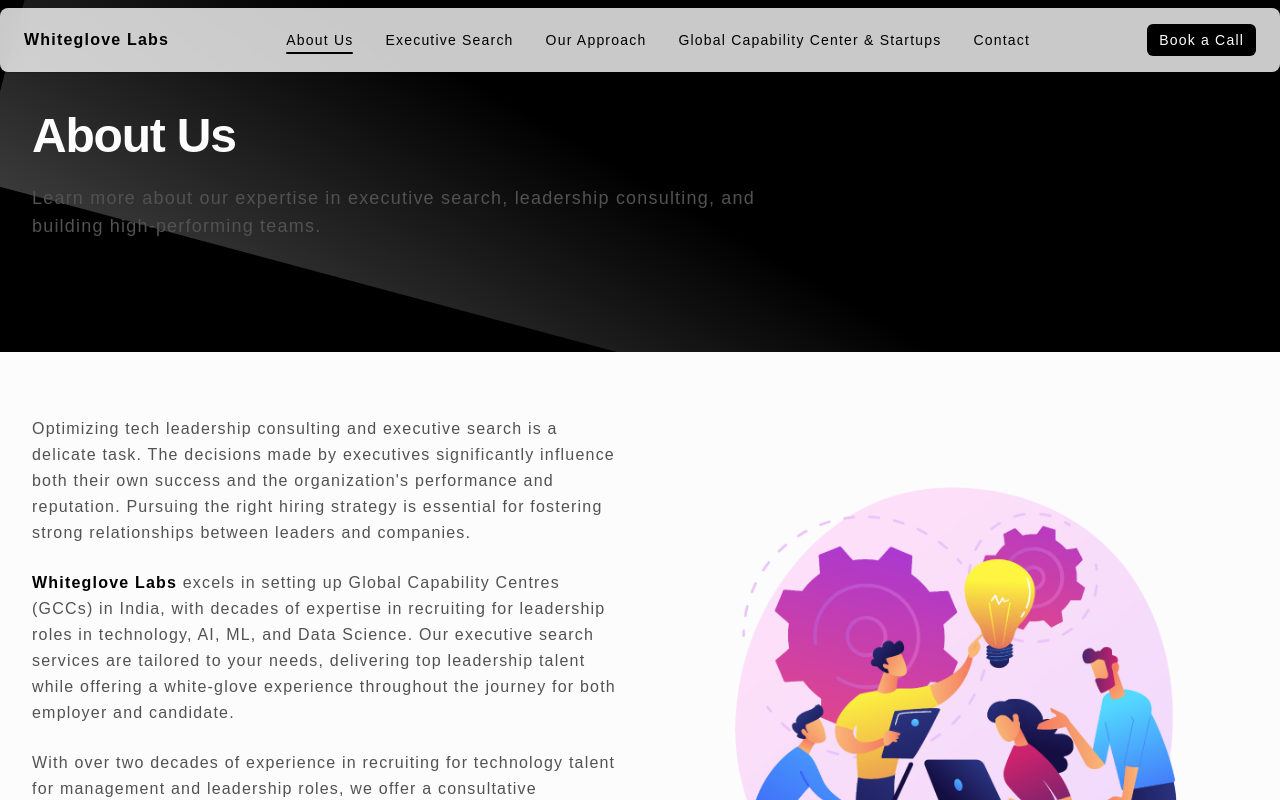
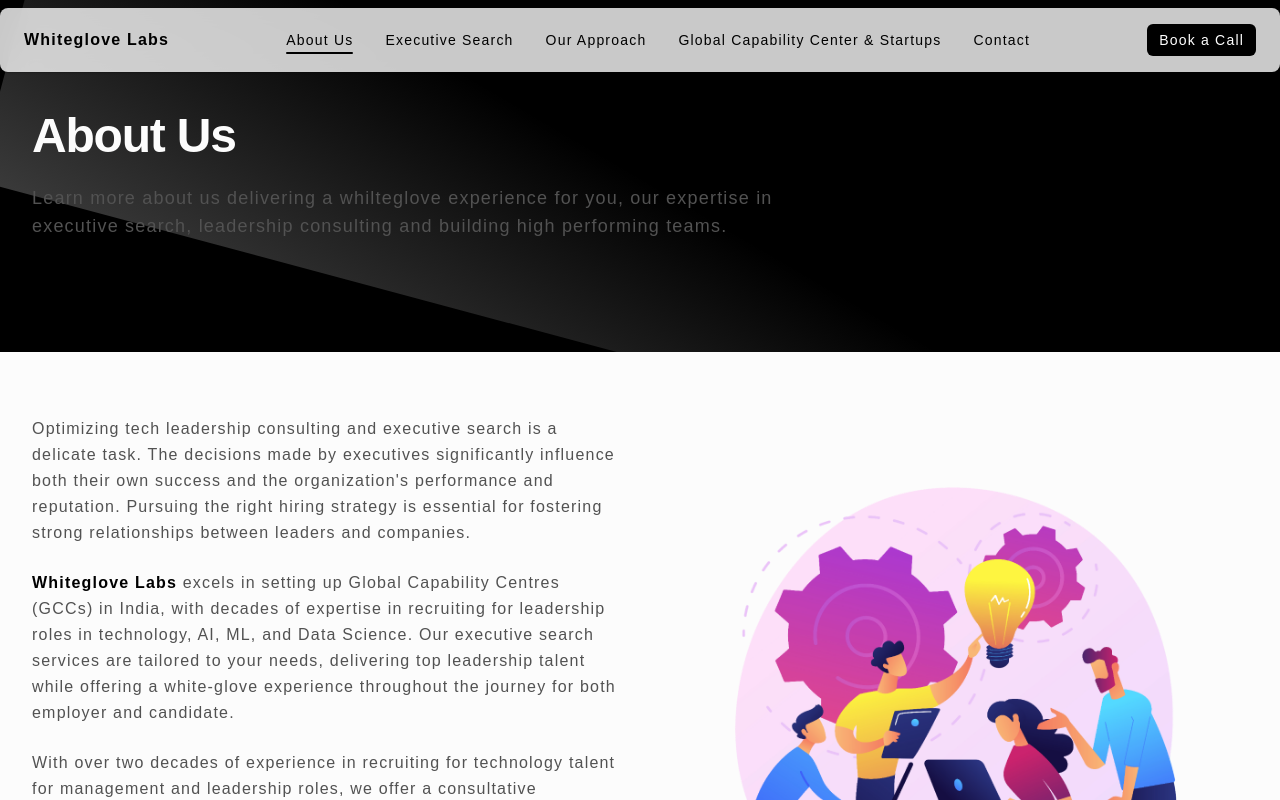
Before and after one commit to Aegon017/whiteglove-labs, a React (Vite) app: page /about-us in a window 1280 px wide. Shown: the top 800 px of the page. Built offline with nearby package versions, Linux system fonts and the light colour scheme.

Commit message:
changes are done

```diff
--- a/src/routes/about-us.tsx
+++ b/src/routes/about-us.tsx
@@ -19,7 +19,7 @@ function AboutUs() {
     <main className="bg-background min-h-screen">
       <PageHero
         title="About Us"
-        subtitle="Learn more about our expertise in executive search, leadership consulting, and building high-performing teams."
+        subtitle="Learn more about us delivering a whilteglove experience for you, our expertise in executive search, leadership consulting and building high performing teams."
       />
       <SectionLayout id='about-us' className="bg-background">
         <div className='grid lg:grid-cols-2 gap-12'>
```
Also changed, not shown: 19 other files (tests, documents, lock files or other folders).
